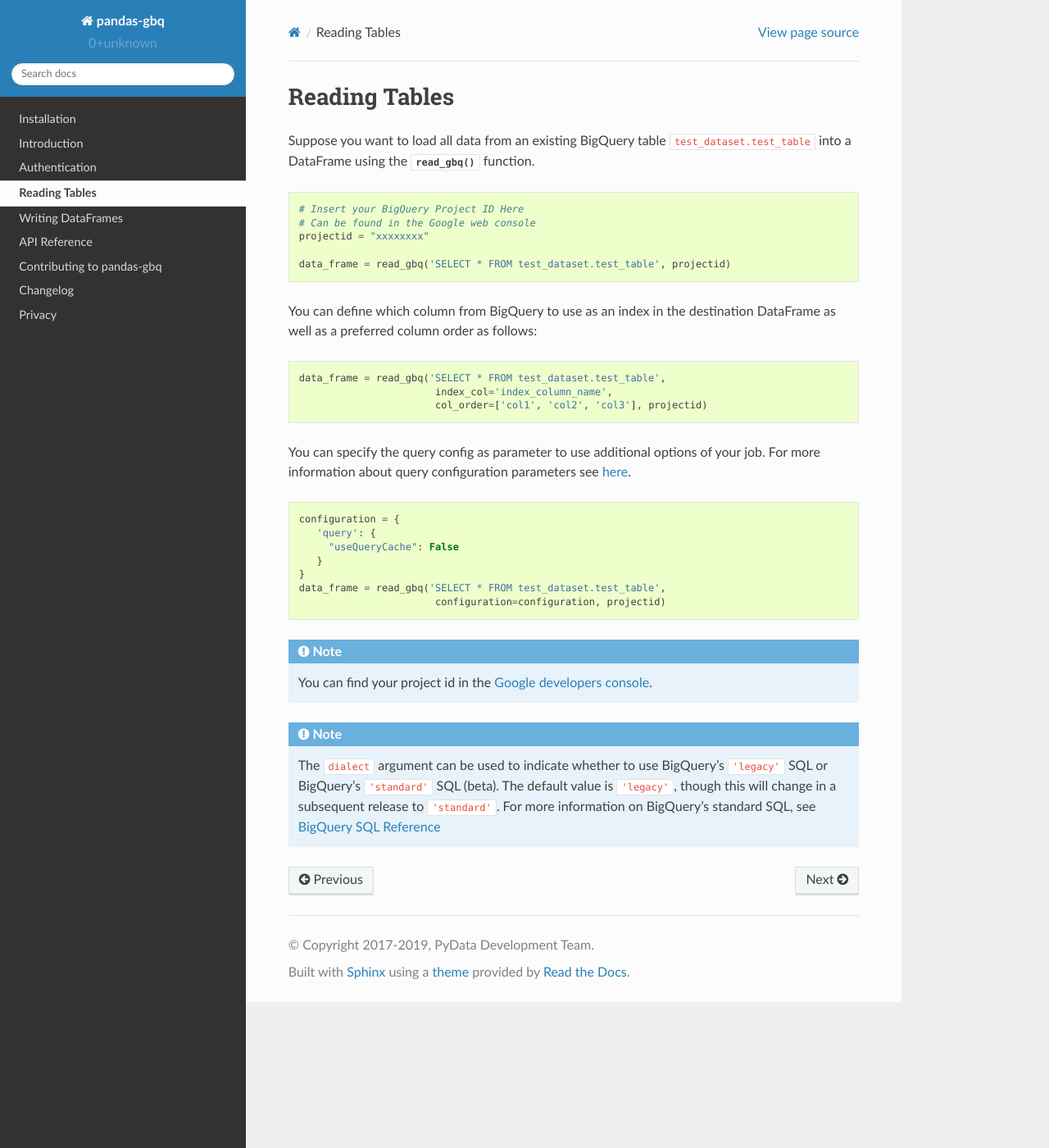
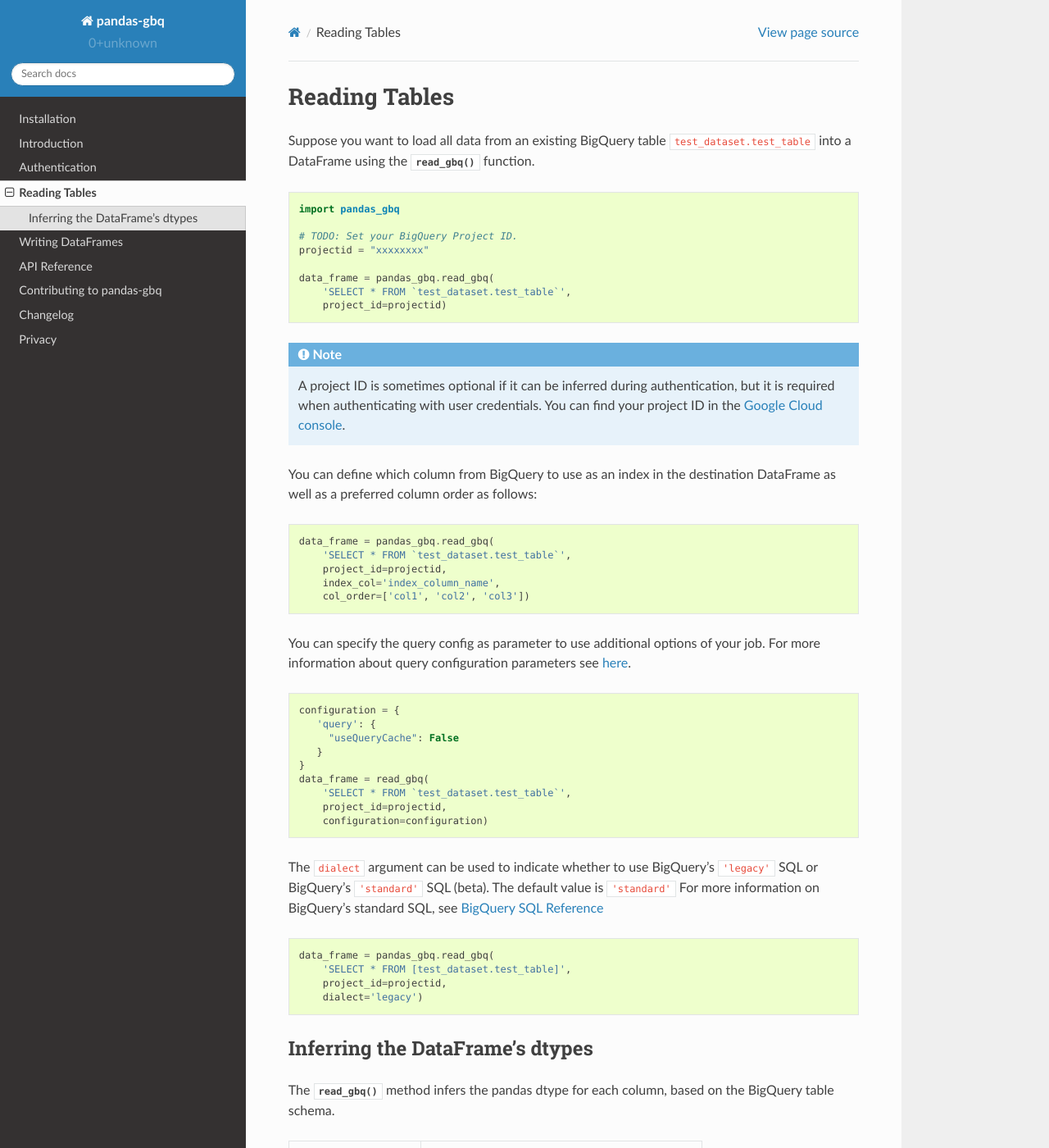
Before and after one commit to googleapis/python-bigquery-pandas, a Sphinx documentation site: the page built from docs/source/reading.rst, in a window 1280 px wide and 1400 px high. Shown: the whole window at 82% size. Built offline with Sphinx 7.4.7 and the Read the Docs theme 2.0.0, drawn with Linux system fonts in a browser that asks for light colours; some of the changed text lies outside the part shown.

Commit message:
ENH: Use tz-aware dtype for timestamp columns (#269)
ENH: Use tz-aware dtype for timestamp columns in all supported pandas versions

Adds a table documenting this behavior to the "reading" how-to guides.

```diff
--- a/docs/source/reading.rst
+++ b/docs/source/reading.rst
@@ -9,21 +9,32 @@
 
 .. code-block:: python
 
-   # Insert your BigQuery Project ID Here
-   # Can be found in the Google web console
+   import pandas_gbq
+
+   # TODO: Set your BigQuery Project ID.
    projectid = "xxxxxxxx"
 
-   data_frame = read_gbq('SELECT * FROM test_dataset.test_table', projectid)
+   data_frame = pandas_gbq.read_gbq(
+       'SELECT * FROM `test_dataset.test_table`',
+       project_id=projectid)
 
+.. note::
+
+    A project ID is sometimes optional if it can be inferred during
+    authentication, but it is required when authenticating with user
+    credentials. You can find your project ID in the `Google Cloud console
+    <https://console.cloud.google.com>`__.
 
 You can define which column from BigQuery to use as an index in the
 destination DataFrame as well as a preferred column order as follows:
 
 .. code-block:: python
 
-   data_frame = read_gbq('SELECT * FROM test_dataset.test_table',
-                          index_col='index_column_name',
-                          col_order=['col1', 'col2', 'col3'], projectid)
+   data_frame = pandas_gbq.read_gbq(
+       'SELECT * FROM `test_dataset.test_table`',
+       project_id=projectid,
+       index_col='index_column_name',
+       col_order=['col1', 'col2', 'col3'])
 
 
 You can specify the query config as parameter to use additional options of
@@ -37,20 +48,39 @@
         "useQueryCache": False
       }
    }
-   data_frame = read_gbq('SELECT * FROM test_dataset.test_table',
-                          configuration=configuration, projectid)
+   data_frame = read_gbq(
+       'SELECT * FROM `test_dataset.test_table`',
+       project_id=projectid,
+       configuration=configuration)
 
 
-.. note::
+The ``dialect`` argument can be used to indicate whether to use
+BigQuery's ``'legacy'`` SQL or BigQuery's ``'standard'`` SQL (beta). The
+default value is ``'standard'`` For more information on BigQuery's standard
+SQL, see `BigQuery SQL Reference
+<https://cloud.google.com/bigquery/docs/reference/standard-sql/>`__
 
-   You can find your project id in the `Google developers console
-   <https://console.developers.google.com>`__.
+.. code-block:: python
+
+   data_frame = pandas_gbq.read_gbq(
+       'SELECT * FROM [test_dataset.test_table]',
+       project_id=projectid,
+       dialect='legacy')
 
 
-.. note::
+.. _reading-dtypes:
 
-    The ``dialect`` argument can be used to indicate whether to use BigQuery's ``'legacy'`` SQL
-    or BigQuery's ``'standard'`` SQL (beta). The default value is ``'legacy'``, though this will change
-    in a subsequent release to ``'standard'``. For more information
-    on BigQuery's standard SQL, see `BigQuery SQL Reference
-    <https://cloud.google.com/bigquery/sql-reference/>`__
+Inferring the DataFrame's dtypes
+--------------------------------
+
+The :func:`~pandas_gbq.read_gbq` method infers the pandas dtype for each column, based on the BigQuery table schema.
+
+================== =========================
+BigQuery Data Type dtype
+================== =========================
+FLOAT              float
+TIMESTAMP          :class:`~pandas.DatetimeTZDtype` with ``unit='ns'`` and ``tz='UTC'``
+DATETIME           datetime64[ns]
+TIME               datetime64[ns]
+DATE               datetime64[ns]
+================== =========================
```
Also changed, not shown: docs/source/changelog.rst (+9 -0 lines), 3 other files.
